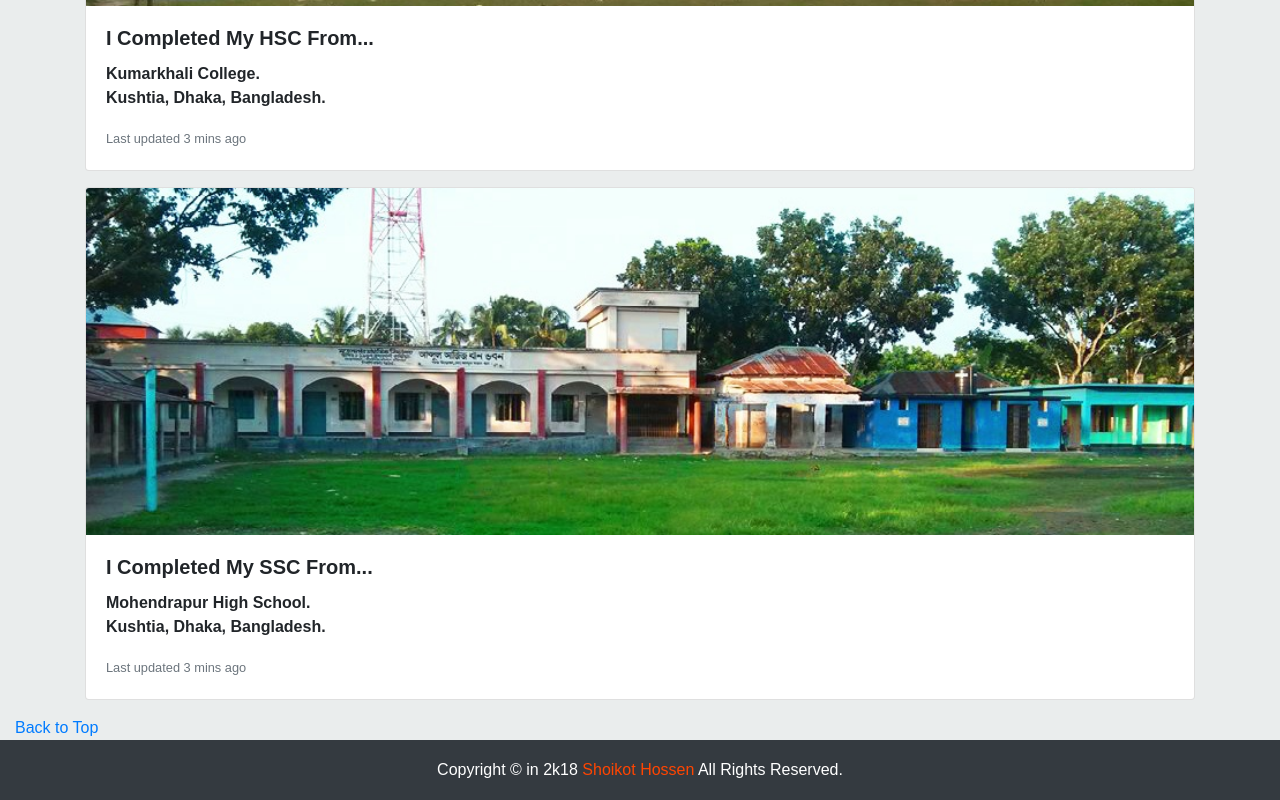
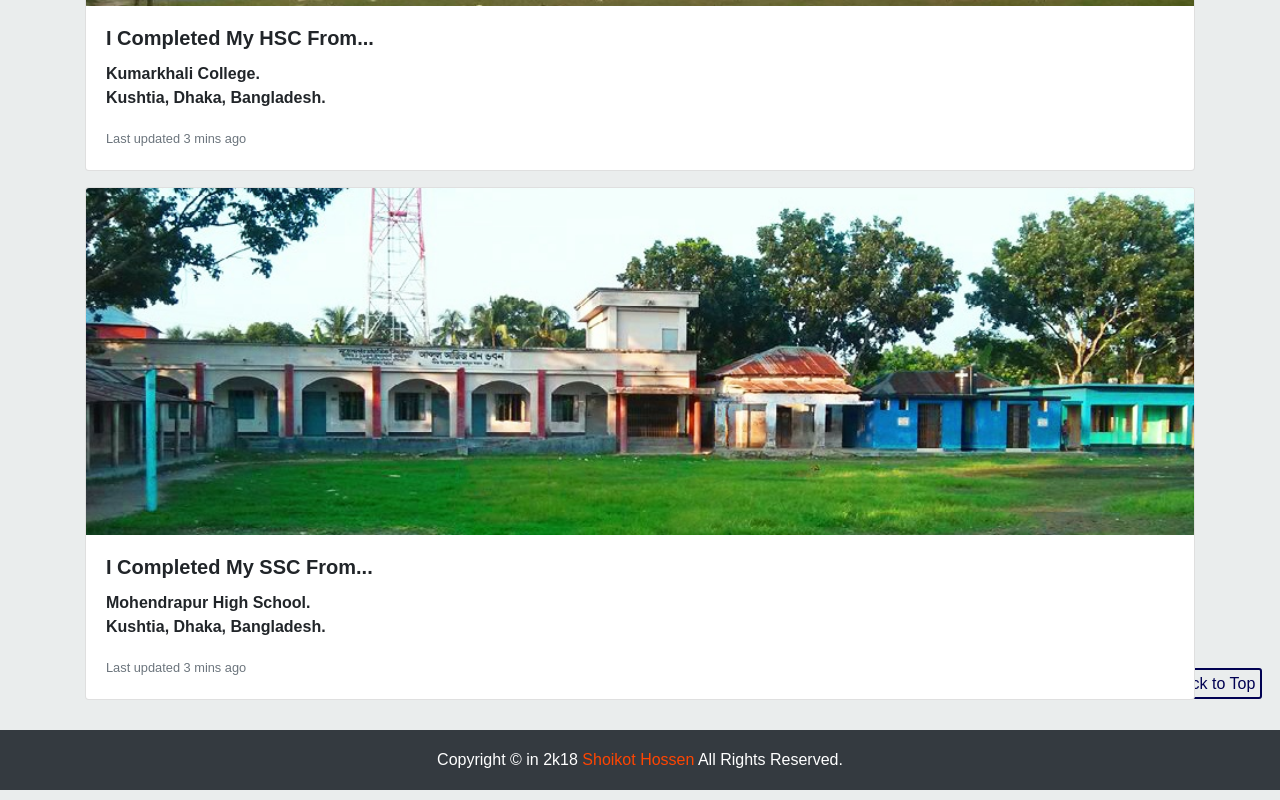
Before and after one commit to Shoikot-Hosssen/portfolio, a plain HTML site: page index.html in a window 1280 px wide. Shown: the part 2708-3508 px from the top of the page. Drawn offline with nearby package versions, Linux system fonts and the light colour scheme.

Commit message:
Update styles.css

```diff
--- a/styles.css
+++ b/styles.css
@@ -28,7 +28,7 @@ body {
 .carousel-indicators li {
 	margin-top: -75px;
 }
-.container {
+.container, .container-fluid {
 	margin-top: 30px;
 }
 .welcomeCardHeader {
@@ -45,7 +45,28 @@ body {
 .shw {
 	height: 230px;
 }
+.btt {
+	width: 100px;
+	height: 20px;
+	display: block;
+	float: right;
+	margin-top: -58px;
+}
+.btt a {
+	text-decoration: none;
+	color: #010152;
+	cursor: pointer;
+	border: 2px solid #010152;
+	background-color: transparent;
+	padding: 5px;
+	border-radius: 3px;
+}
+.btt:hover {
+	transform: rotate(-380deg);
+	transition: 0.5s;
+}
 .mainFooter {
+	margin-top: 30px;
 	width: 100%;
 	height: 60px;
 	background-color: #343A40;
```
